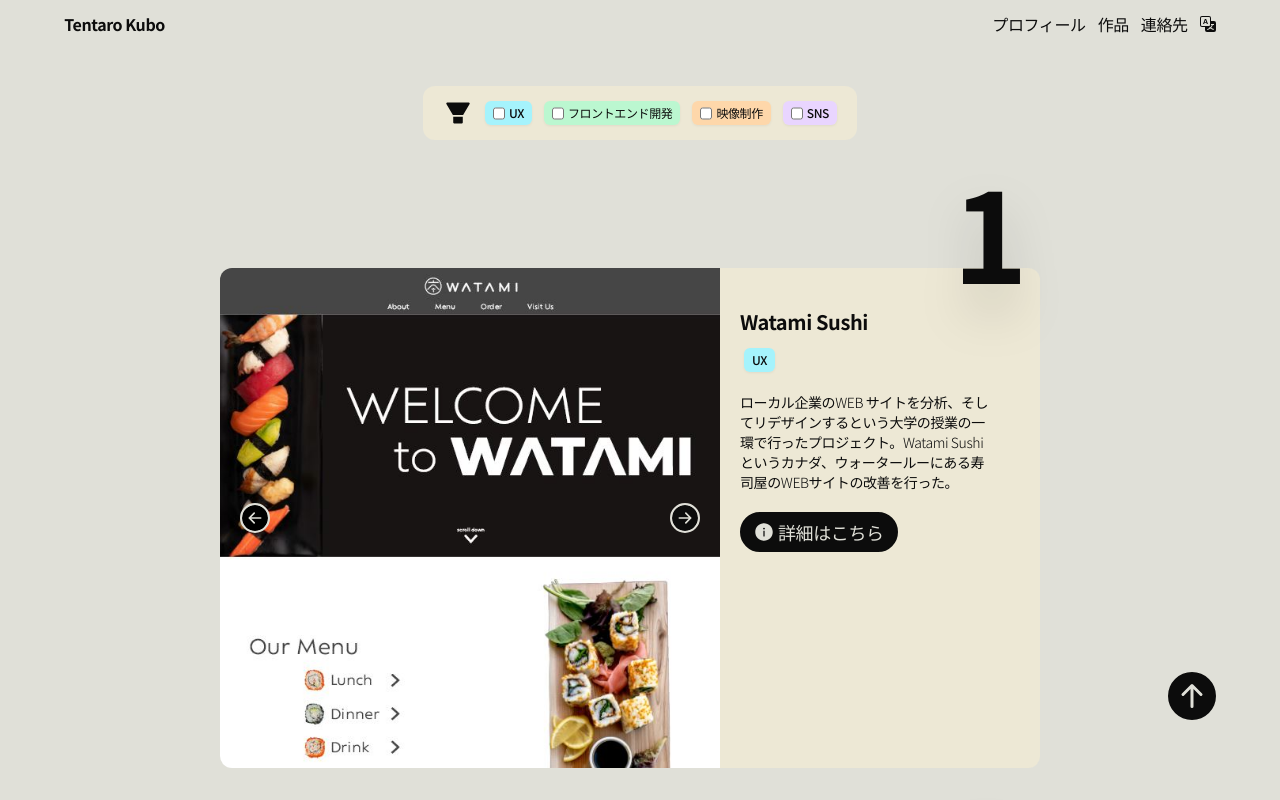
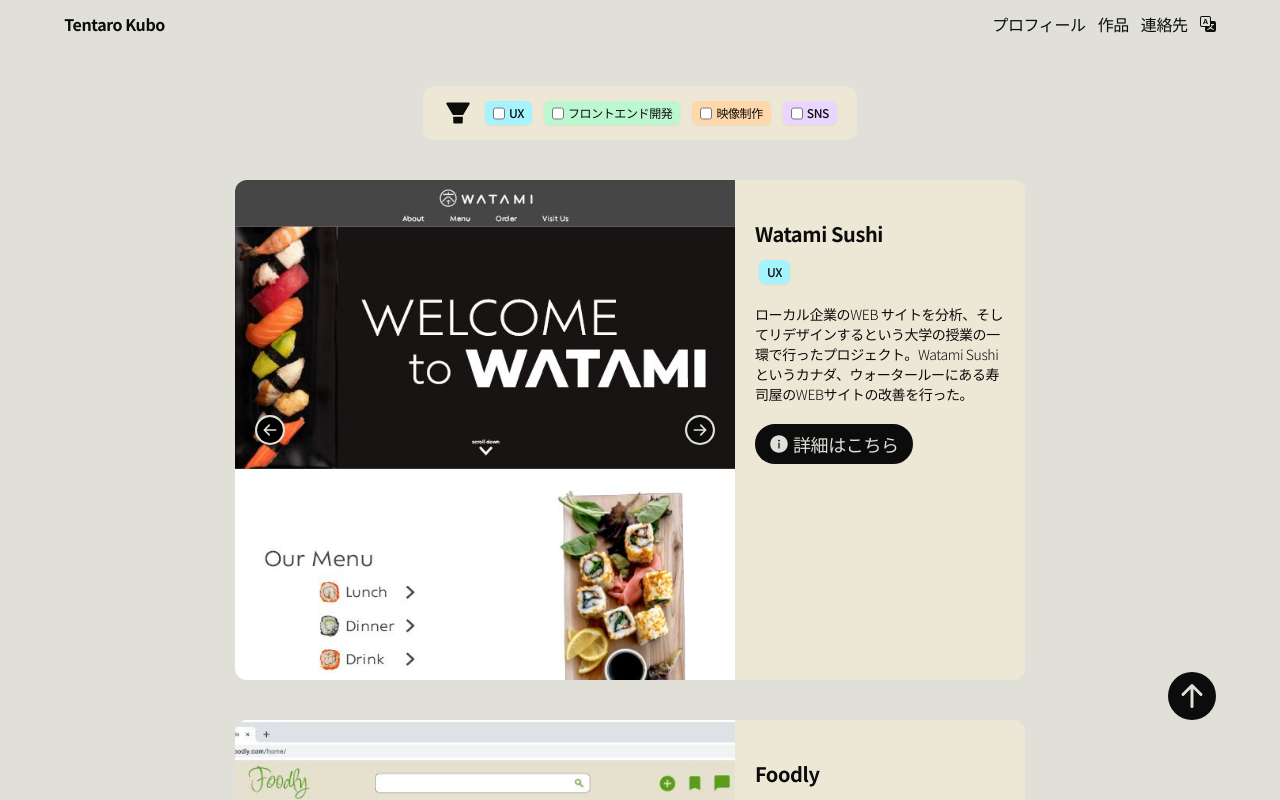
Before and after one commit to OriginalTT/my_portfolio, a Next.js app: page /jp/works in a window 1280 px wide. Shown: the top 800 px of the page. Built offline with nearby package versions, Linux system fonts and the light colour scheme.

Commit message:
Change the layout of works page

```diff
--- a/app/en/works/components.js
+++ b/app/en/works/components.js
@@ -21,11 +21,6 @@
     }
 
     return (
-        <div>
-            <h1 className='font-bold text-9xl drop-shadow-2xl z-50 relative
-            top-[25px] left-[700px] text-offwhite text-center w-[100px]' >
-                {index + 1}
-            </h1>
         <div
             className='flex justify-center align-center rounded-xl'>
             <div className='flex items-center'>
@@ -48,7 +43,7 @@
                 </div>
                 {project.thumbnail === 1 ?
                     <BsFillArrowRightCircleFill
-                            className='ml-[-50px] z-40 text-3xl opacity-0'/> :
+                        className='ml-[-50px] z-40 text-3xl opacity-0' /> :
                     <BsFillArrowRightCircleFill
                         className='ml-[-50px] z-40 text-3xl text-offwhite
                     bg-highlight rounded-full  border-highlight border-2
@@ -56,7 +51,7 @@
                         onClick={() => handleThumbnailUpdate(1)} />
                 }
             </div>
-                <div className='w-[250px] ml-10 mt-10 z-40'>
+            <div className='w-[250px] ml-10 mr-[-30px] mt-10 z-40'>
                 <h3 className='font-bold text-xl'>{project.title}</h3>
                 <div className='flex gap-2 px-1 my-3'>
                     {project.genre.map((genreId, index) => {
@@ -79,7 +74,6 @@
             </div>
             <div className='bg-highlight2 w-[500px] h-[500px] rounded-r-xl z-[-1] ml-[-450px]'></div>
         </div>
-        </div>
     )
 }
 
--- a/app/en/works/page.js
+++ b/app/en/works/page.js
@@ -72,7 +72,7 @@
                     )
                 })}
             </motion.div>
-            <div className='flex flex-col justify-center items-center gap-15 w-fit mx-auto'>
+            <div className='flex flex-col justify-center items-center gap-10 mt-10 w-fit mx-auto'>
                 {projectList.map((project, index) => {
                     return (
                         <motion.div
--- a/app/jp/works/components.js
+++ b/app/jp/works/components.js
@@ -21,11 +21,6 @@
     }
 
     return (
-        <div>
-            <h1 className='font-bold text-9xl drop-shadow-2xl z-50 relative
-            top-[25px] left-[700px] text-offwhite text-center w-[100px]' >
-                {index + 1}
-            </h1>
         <div
             className='flex justify-center align-center rounded-xl'>
             <div className='flex items-center'>
@@ -48,7 +43,7 @@
                 </div>
                 {project.thumbnail === 1 ?
                     <BsFillArrowRightCircleFill
-                            className='ml-[-50px] z-40 text-3xl opacity-0'/> :
+                        className='ml-[-50px] z-40 text-3xl opacity-0' /> :
                     <BsFillArrowRightCircleFill
                         className='ml-[-50px] z-40 text-3xl text-offwhite
                     bg-highlight rounded-full  border-highlight border-2
@@ -56,7 +51,7 @@
                         onClick={() => handleThumbnailUpdate(1)} />
                 }
             </div>
-                <div className='w-[250px] ml-10 mt-10 z-40'>
+            <div className='w-[250px] ml-10 mr-[-30px] mt-10 z-40'>
                 <h3 className='font-bold text-xl'>{project.title}</h3>
                 <div className='flex gap-2 px-1 my-3'>
                     {project.genre.map((genreId, index) => {
@@ -79,7 +74,6 @@
             </div>
             <div className='bg-highlight2 w-[500px] h-[500px] rounded-r-xl z-[-1] ml-[-450px]'></div>
         </div>
-        </div>
     )
 }
 
--- a/app/jp/works/page.js
+++ b/app/jp/works/page.js
@@ -72,7 +72,7 @@
                     )
                 })}
             </motion.div>
-            <div className='flex flex-col justify-center items-center gap-15 w-fit mx-auto'>
+            <div className='flex flex-col justify-center items-center gap-10 mt-10 w-fit mx-auto'>
                 {projectList.map((project, index) => {
                     return (
                         <motion.div
```
Lines whose indentation alone changed are shown as unchanged.
